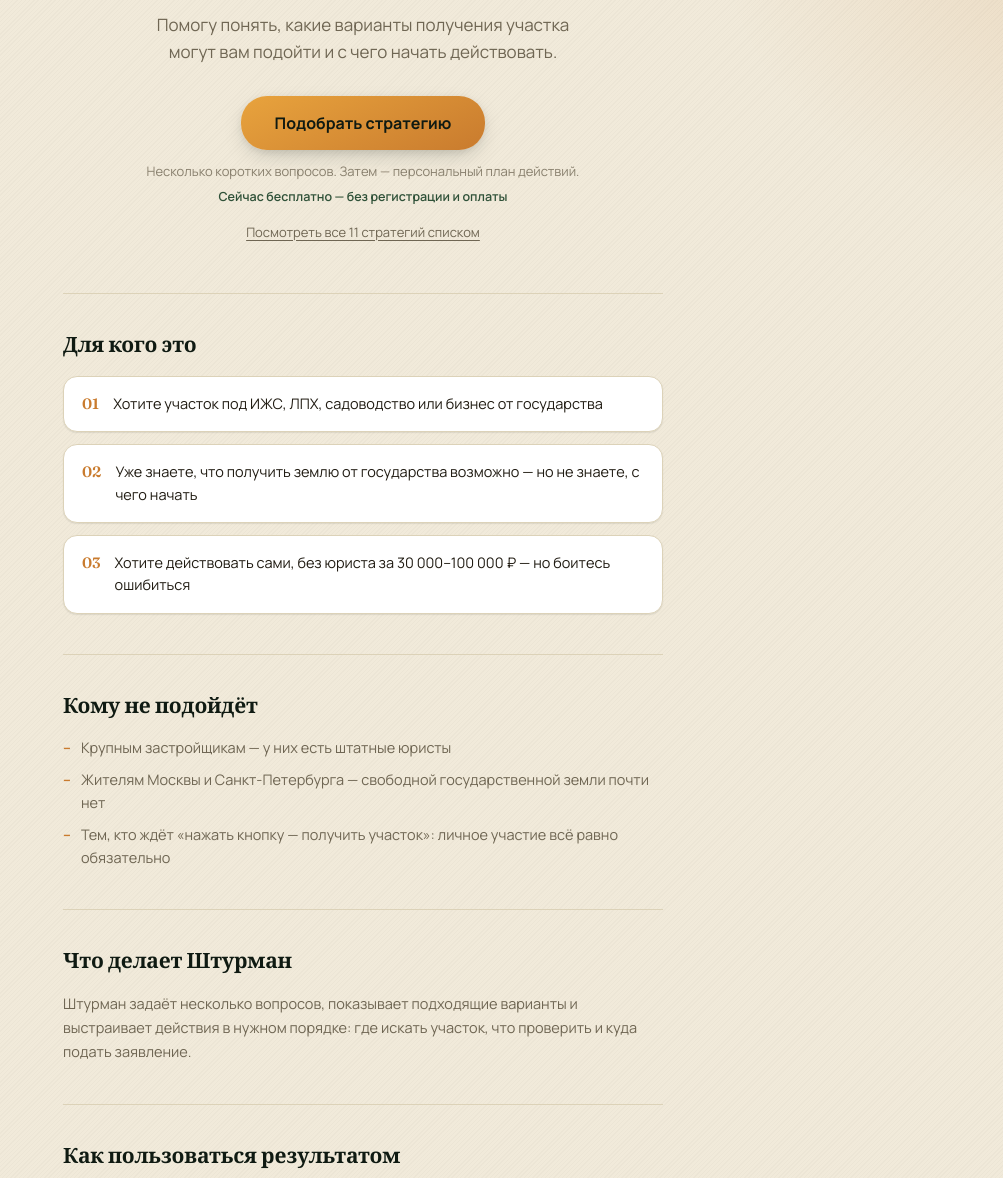
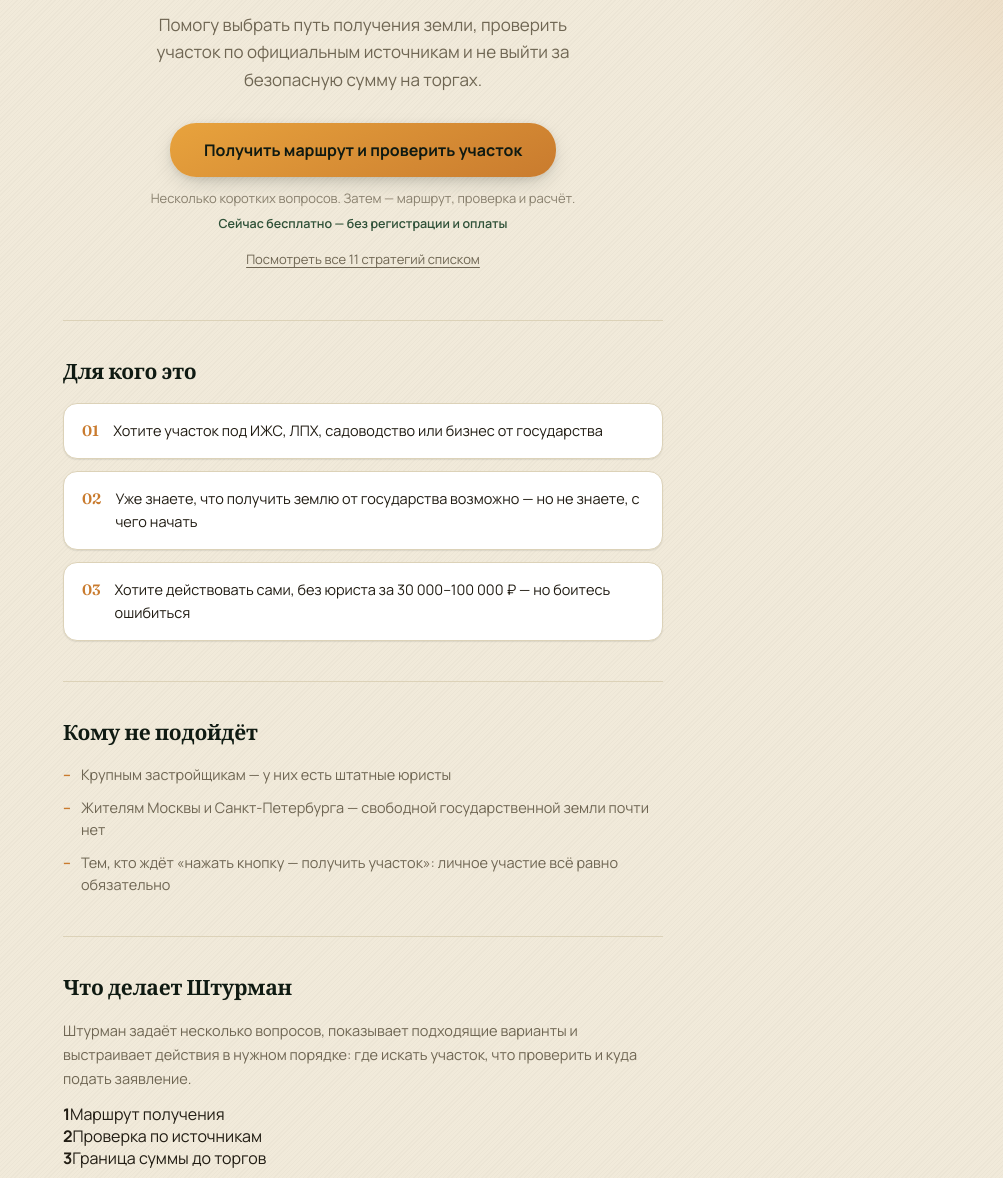
Before and after one commit to stolarovamarina16-ship-it/zemelniy-shturman, a website: page app/index.html in a window 1280 px wide. Shown: the part 262-1440 px from the top of the page, without its empty margins (277-1280 px from the left). Drawn offline with Linux system fonts and the light colour scheme.

Commit message:
feat: add evidence-based land decision desk

```diff
--- a/app/index.html
+++ b/app/index.html
@@ -4,18 +4,18 @@
   <meta charset="UTF-8" />
   <meta name="viewport" content="width=device-width, initial-scale=1.0" />
   <title>Земельный Штурман</title>
-  <meta name="description" content="AI-навигатор по получению земли от государства: 11 стратегий, пошаговый план, без юриста." />
+  <meta name="description" content="Маршрут получения земли, проверка участка и расчёт безопасной суммы до торгов." />
 
   <link rel="icon" type="image/svg+xml" href="favicon.svg" />
 
   <meta property="og:type" content="website" />
   <meta property="og:title" content="Земельный Штурман" />
-  <meta property="og:description" content="AI-навигатор по получению земли от государства: 11 стратегий, пошаговый план, без юриста." />
+  <meta property="og:description" content="Маршрут получения земли, проверка участка и расчёт безопасной суммы до торгов." />
   <meta property="og:url" content="https://app-one-cyan-99.vercel.app" />
   <meta property="og:image" content="https://app-one-cyan-99.vercel.app/og-image.png" />
   <meta name="twitter:card" content="summary_large_image" />
   <meta name="twitter:title" content="Земельный Штурман" />
-  <meta name="twitter:description" content="AI-навигатор по получению земли от государства: 11 стратегий, пошаговый план, без юриста." />
+  <meta name="twitter:description" content="Маршрут получения земли, проверка участка и расчёт безопасной суммы до торгов." />
   <meta name="twitter:image" content="https://app-one-cyan-99.vercel.app/og-image.png" />
 
   <link rel="stylesheet" href="css/style.css" />
@@ -39,12 +39,12 @@
 
       <h1 class="landing-title">Земельный Штурман</h1>
       <p class="landing-lead">
-        Помогу понять, какие варианты получения участка могут вам подойти
-        и с чего начать действовать.
+        Помогу выбрать путь получения земли, проверить участок по официальным источникам
+        и не выйти за безопасную сумму на торгах.
       </p>
 
-      <button class="landing-cta" id="landing-start">Подобрать стратегию</button>
-      <p class="landing-hint">Несколько коротких вопросов. Затем — персональный план действий.</p>
+      <button class="landing-cta" id="landing-start">Получить маршрут и проверить участок</button>
+      <p class="landing-hint">Несколько коротких вопросов. Затем — маршрут, проверка и расчёт.</p>
       <p class="landing-free">Сейчас бесплатно — без регистрации и оплаты</p>
 
       <a class="landing-secondary-link" href="strategies.html">Посмотреть все 11 стратегий списком</a>
@@ -79,6 +79,11 @@
       <section class="landing-block landing-trust">
           <h2>Что делает Штурман</h2>
         <p>Штурман задаёт несколько вопросов, показывает подходящие варианты и выстраивает действия в нужном порядке: где искать участок, что проверить и куда подать заявление.</p>
+        <div class="decision-points" aria-label="Результат работы Штурмана">
+          <div><strong>1</strong><span>Маршрут получения</span></div>
+          <div><strong>2</strong><span>Проверка по источникам</span></div>
+          <div><strong>3</strong><span>Граница суммы до торгов</span></div>
+        </div>
       </section>
 
       <section class="landing-block landing-author">
```
